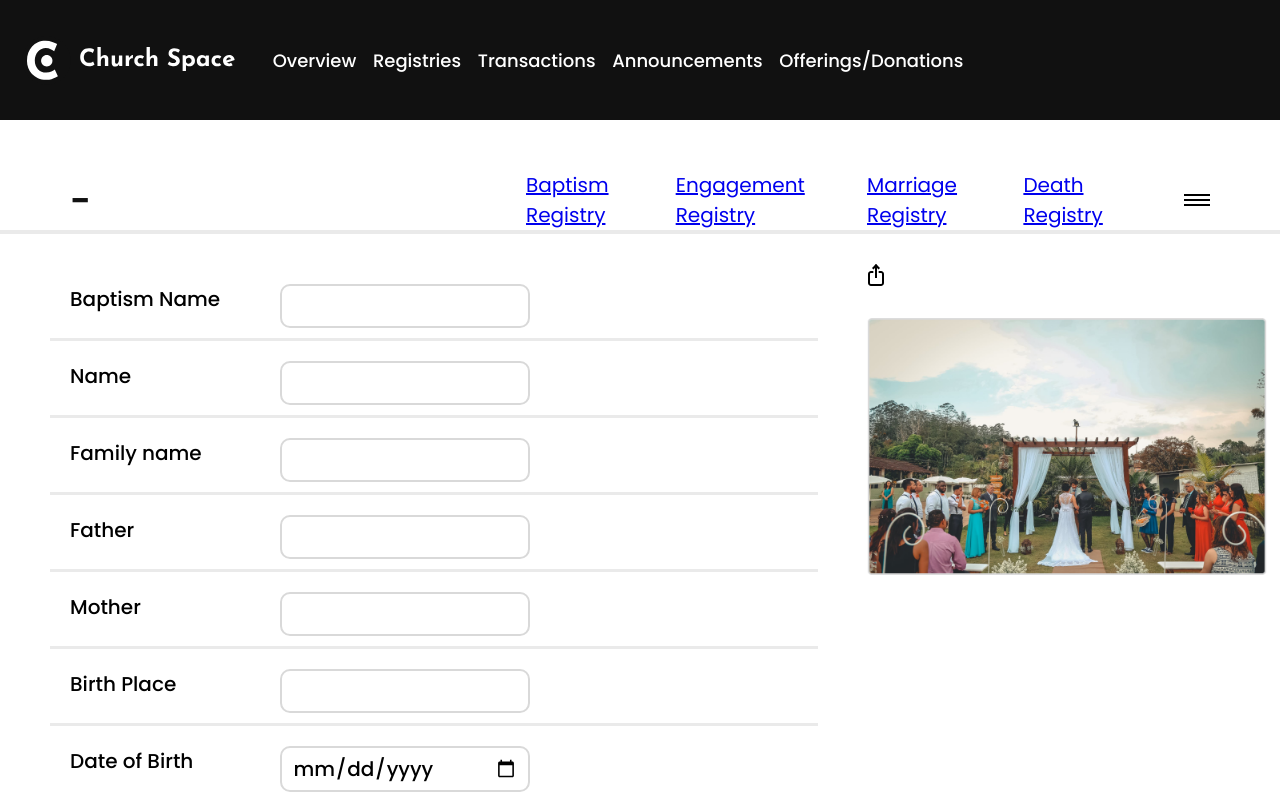
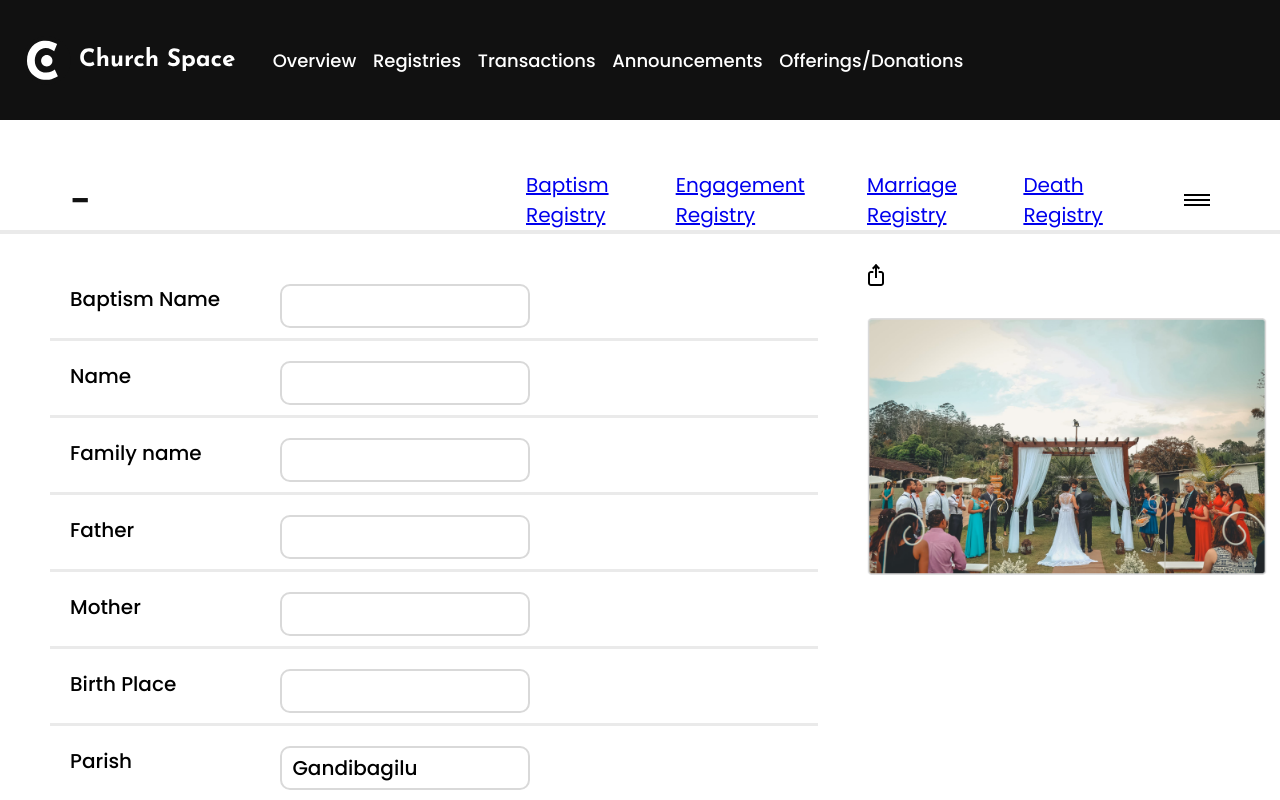
Before and after one commit to jest-in/c-space-react, a React (Create React App) app: page /baptism-registry-add in a window 1280 px wide. Built offline with nearby package versions, Linux system fonts and the light colour scheme; no server answers; a web font is replaced by a local one.

Commit message:
baptism registry updated

```diff
--- a/src/Registries/baptism-registry-add.js
+++ b/src/Registries/baptism-registry-add.js
@@ -52,6 +52,9 @@ export default function BaptismRegistryadd() {
   // Mother name
   const [motherName, setMotherName] = useState("");
 
+  // Parish
+  const [parish,setParish]=useState('Gandibagilu');
+
   // Error use state
   const [motherNameError, setMotherNameError] = useState("hidden");
   const [fatherNameError, setFatherNameError] = useState("hidden");
@@ -61,6 +64,7 @@ export default function BaptismRegistryadd() {
   const [dobError,setDobError]=useState('hidden');
   const [doBaptismError,setDoBaptismError] = useState("hidden");
   const [placeError,setPlaceError] = useState("hidden");
+  const [parishError,setParishError]=useState('hidden');
   const [godFatherNameError,setGodFatherNameError] = useState("hidden");
   const [godMotherNameError,setGodMotherNameError] = useState("hidden");
   const [godFatherParishError, setGodFatherParishError] = useState("hidden");
@@ -71,7 +75,7 @@ export default function BaptismRegistryadd() {
   useEffect(() => {
     axios
       .get(
-        `http://localhost:5000/api/v1/persons/relations/${personIdFromPerson}`
+        `http://localhost:5000/api/v1/persons/relations/${personIdFromPerson}?father=1&mother=1`
       )
       .then((res) => {
         const result = res.data.person;
@@ -81,8 +85,8 @@ export default function BaptismRegistryadd() {
           if (result.baptismName) setBaptismName(result.baptismName);
           if (result.name) setName(result.name);
           if (result.familyName) setFamilyName(result.familyName);
-          if(result.father) setFatherName(result.father);
-          if(result.mother) setMotherName(result.mother);
+          if (result.father) setFatherName(result.father.baptismName);
+          if (result.mother) setMotherName(result.mother.baptismName);
         } else navigate("/person");
       });
   }, []);
@@ -179,6 +183,12 @@ export default function BaptismRegistryadd() {
       } else {
         setParishPriestError("");
       }
+    } else if (name === "parish") {
+      console.log("Parish:", requestTemplate.parish);
+      setParish(value);
+      if(value)
+      setParishError('hidden')
+      else setParishError('');
     }
     // If remarks have null value
     if (name === "remarks") {
@@ -202,6 +212,11 @@ export default function BaptismRegistryadd() {
       return
     }
     requestTemplate[name] = value;
+
+    //  Parish field changing when modified
+    if(name==='parish'){
+      setParish(value);
+    }
   }
 
   function submitButton() {
@@ -221,6 +236,9 @@ export default function BaptismRegistryadd() {
     }
     if (!requestTemplate.mother && motherName) {
       requestTemplate.mother = motherName;
+    }
+    if (!requestTemplate.parish && parish) {
+      requestTemplate.parish = parish;
     }
     // If input fields are empty
     let error=false;
@@ -243,6 +261,10 @@ export default function BaptismRegistryadd() {
     if (!requestTemplate.mother && !motherName) {
       error = true;
       setMotherNameError('');
+    }
+    if (!requestTemplate.parish && !parish) {
+      error = true;
+      setParishError("");
     }
     if (!requestTemplate.place) {
       error = true;
@@ -287,9 +309,10 @@ export default function BaptismRegistryadd() {
       requestTemplate['godMother']=godMother;
       if(remarks)
       requestTemplate['remarks']=remarks;
+      // console.log('Post Data:',requestTemplate);
       axios
         .post(
-          `http://localhost:5000/api/v1/registry/baptism-registry/${personIdFromPerson}`,
+          `http://localhost:5000/api/v1/registry/baptism-registry/${personIdFromPerson}?father=1&mother=1`,
           requestTemplate,
           {
             withCredentials: true,
@@ -433,15 +456,15 @@ export default function BaptismRegistryadd() {
                 </label>
               </div>
             </div>
-            {/* <div className="death-person-address-div">
-              <div className="heading-address">Address</div>
+            <div className="death-person-address-div">
+              <div className="heading-address">Parish</div>
               <div className="person-death-address">
-                <input type="text" name="Name" />
-                <label className="add-family-error" htmlFor="error">
+                <input type="text" name="parish" defaultValue={parish} onChange={(event) => inputsHandler(event)}/>
+                <label className={`add-family-error ${parishError==='hidden'?'hidden':''}`} htmlFor="error">
                   This field is required
                 </label>
               </div>
-            </div> */}
+            </div>
             <div className="death-person-ward-div">
               <div className="heading-ward">Date of Birth</div>
               <div className="person-death-ward">
```
